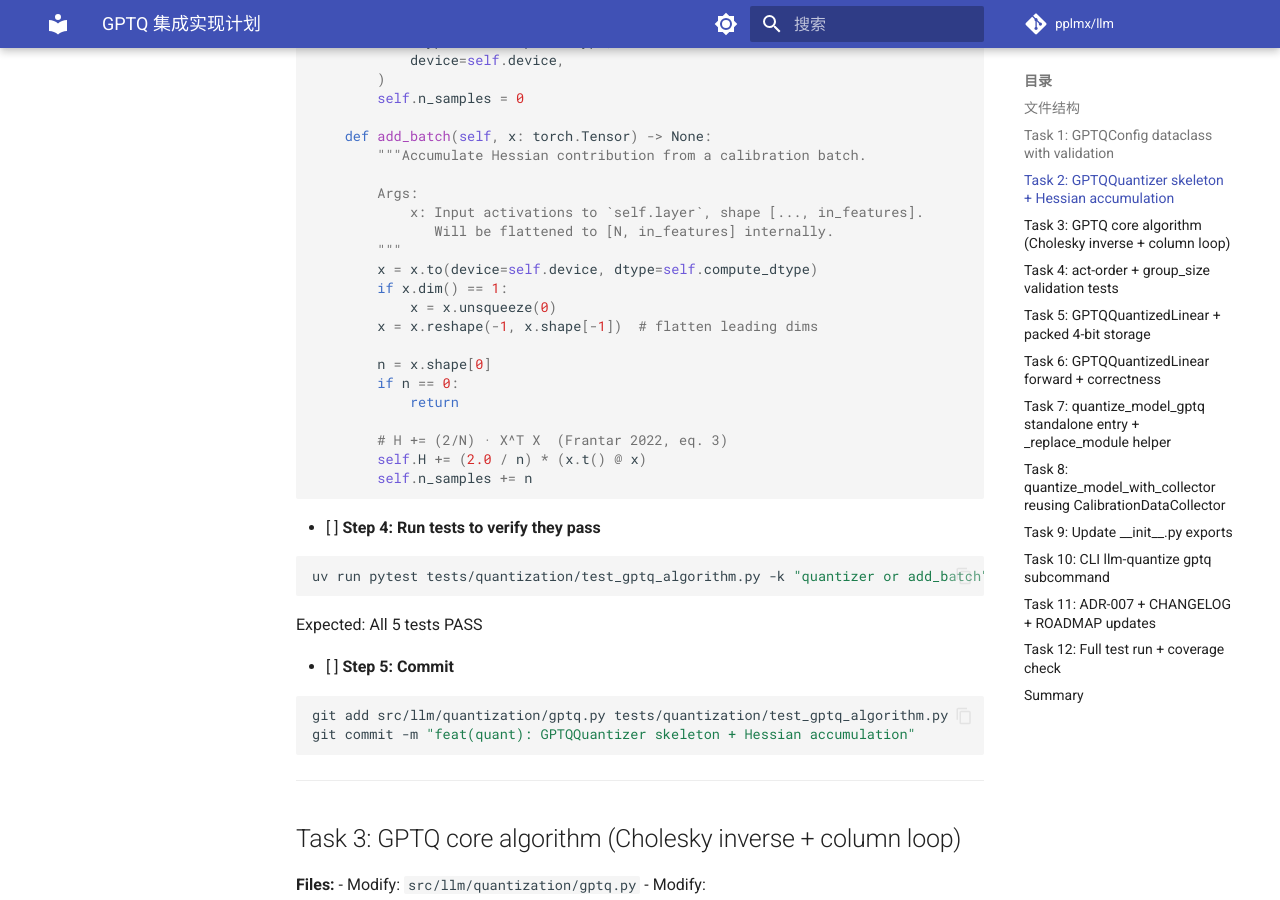
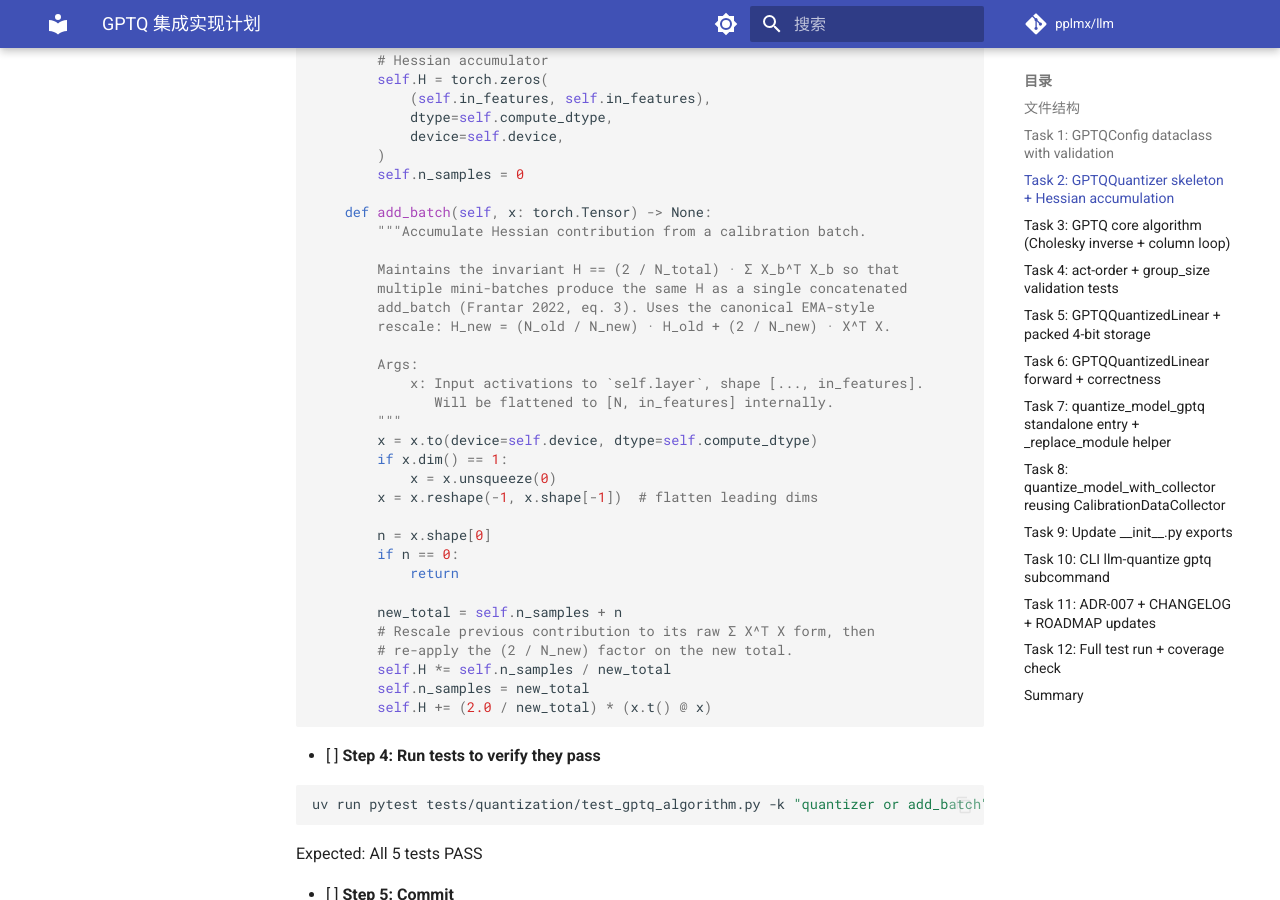
Before and after one commit to pplmx/llm, an MkDocs documentation site: the page built from docs/superpowers/plans/2026-07-22-gptq-integration.md, in a window 1280 px wide and 900 px high, scrolled down 7216 px. Built offline with MkDocs 1.6.1 and Material for MkDocs 9.7.7, drawn with Linux system fonts in a browser that asks for light colours; comment, search, counter and statistics services are not loaded; some of the changed text lies outside the part shown.

Commit message:
docs(plan): correct Task 2 spec to match implemented behavior
The implementer of Task 2 correctly identified and fixed two spec bugs
during implementation, and the spec reviewer confirmed both as correct
improvements. This commit updates the plan to match the implemented
behavior so the plan stays accurate for future reference:

1. add_batch uses canonical Frantar 2022 EMA-rescale instead of naive
   per-batch accumulation (preserves invariant across batch partitions)
2. test_add_batch_matches_one_shot uses torch.cat to share data
   (original independent randn could never match)

````diff
--- a/docs/superpowers/plans/2026-07-22-gptq-integration.md
+++ b/docs/superpowers/plans/2026-07-22-gptq-integration.md
@@ -307,21 +307,25 @@ def test_add_batch_accumulates_hessian_correctly():
 
 
 def test_add_batch_matches_one_shot():
-    """Multi-batch accumulate equals single concatenated add_batch."""
+    """Multi-batch accumulate equals single concatenated add_batch (same data)."""
     from llm.quantization.gptq import GPTQConfig, GPTQQuantizer
 
+    torch.manual_seed(0)
     in_features = 6
     layer = nn.Linear(in_features, 4, bias=False)
     cfg = GPTQConfig()
 
-    # Multi-batch
+    chunk_a = torch.randn(5, in_features)
+    chunk_b = torch.randn(7, in_features)
+
+    # Multi-batch (using same data)
     q1 = GPTQQuantizer(layer, cfg)
-    q1.add_batch(torch.randn(5, in_features))
-    q1.add_batch(torch.randn(7, in_features))
-
-    # Single-shot
+    q1.add_batch(chunk_a)
+    q1.add_batch(chunk_b)
+
+    # Single-shot (cat of same data)
     q2 = GPTQQuantizer(layer, cfg)
-    q2.add_batch(torch.randn(12, in_features))
+    q2.add_batch(torch.cat([chunk_a, chunk_b], dim=0))
 
     assert torch.allclose(q1.H, q2.H, atol=1e-5)
     assert q1.n_samples == q2.n_samples == 12
@@ -370,6 +374,11 @@ class GPTQQuantizer:
 
     def add_batch(self, x: torch.Tensor) -> None:
         """Accumulate Hessian contribution from a calibration batch.
+
+        Maintains the invariant H == (2 / N_total) · Σ X_b^T X_b so that
+        multiple mini-batches produce the same H as a single concatenated
+        add_batch (Frantar 2022, eq. 3). Uses the canonical EMA-style
+        rescale: H_new = (N_old / N_new) · H_old + (2 / N_new) · X^T X.
 
         Args:
             x: Input activations to `self.layer`, shape [..., in_features].
@@ -384,9 +393,12 @@ class GPTQQuantizer:
         if n == 0:
             return
 
-        # H += (2/N) · X^T X  (Frantar 2022, eq. 3)
-        self.H += (2.0 / n) * (x.t() @ x)
-        self.n_samples += n
+        new_total = self.n_samples + n
+        # Rescale previous contribution to its raw Σ X^T X form, then
+        # re-apply the (2 / N_new) factor on the new total.
+        self.H *= self.n_samples / new_total
+        self.n_samples = new_total
+        self.H += (2.0 / new_total) * (x.t() @ x)
 ```
 
 - [ ] **Step 4: Run tests to verify they pass**
````
